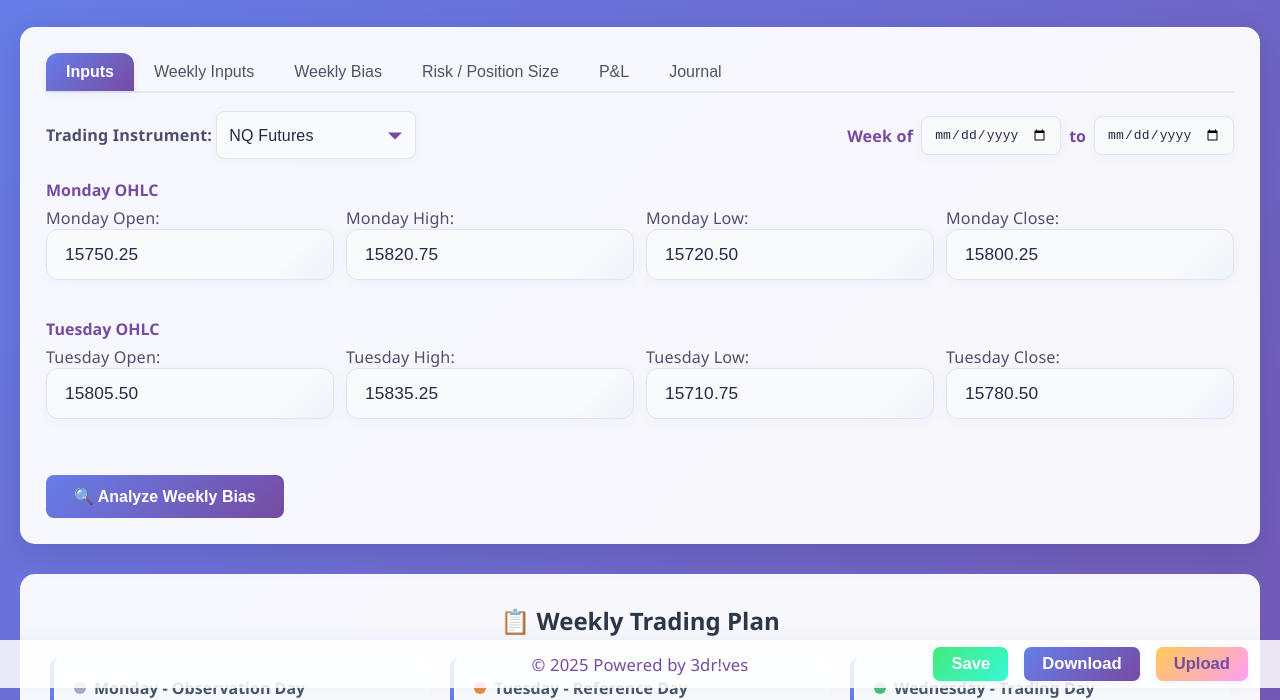
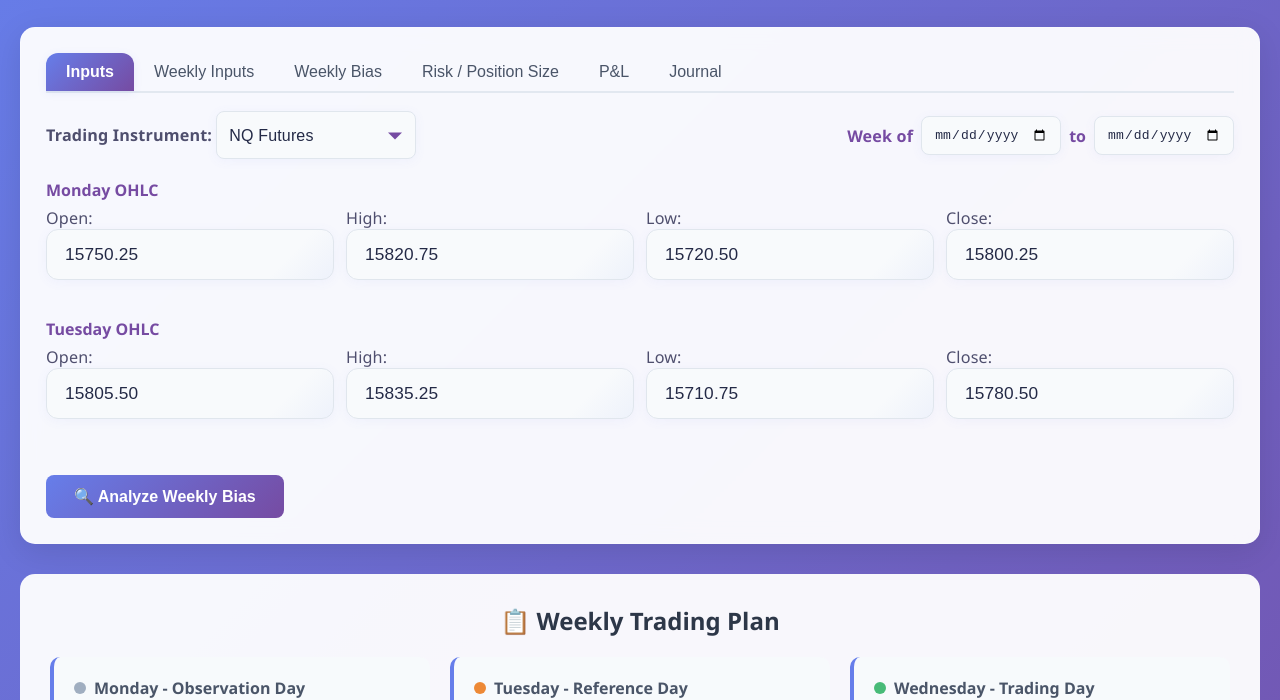
Before and after one commit to tithix/strat, a plain HTML site: page index.html in a window 1280 px wide. Shown: the part 112-812 px from the top of the page. Drawn offline with nearby package versions, Linux system fonts and the light colour scheme.

Commit message:
Add files via upload

```diff
--- a/index.html
+++ b/index.html
@@ -1020,19 +1020,19 @@
                         <div style="font-weight:600; color:#764ba2; margin-bottom:6px;">Monday OHLC</div>
                         <div style="display: grid; grid-template-columns: repeat(4, 1fr); gap: 12px;">
                             <div class="input-group">
-                                <label for="mondayOpen" style="font-weight:400;">Monday Open:</label>
+                                <label for="mondayOpen" style="font-weight:400;">Open:</label>
                                 <input type="number" id="mondayOpen" step="0.01" placeholder="Enter Monday open price">
                             </div>
                             <div class="input-group">
-                                <label for="mondayHigh" style="font-weight:400;">Monday High:</label>
+                                <label for="mondayHigh" style="font-weight:400;">High:</label>
                                 <input type="number" id="mondayHigh" step="0.01" placeholder="Enter Monday high price">
                             </div>
                             <div class="input-group">
-                                <label for="mondayLow" style="font-weight:400;">Monday Low:</label>
+                                <label for="mondayLow" style="font-weight:400;">Low:</label>
                                 <input type="number" id="mondayLow" step="0.01" placeholder="Enter Monday low price">
                             </div>
                             <div class="input-group">
-                                <label for="mondayClose" style="font-weight:400;">Monday Close:</label>
+                                <label for="mondayClose" style="font-weight:400;">Close:</label>
                                 <input type="number" id="mondayClose" step="0.01"
                                     placeholder="Enter Monday close price">
                             </div>
@@ -1042,21 +1042,21 @@
                         <div style="font-weight:600; color:#764ba2; margin-bottom:6px;">Tuesday OHLC</div>
                         <div style="display: grid; grid-template-columns: repeat(4, 1fr); gap: 12px;">
                             <div class="input-group">
-                                <label for="tuesdayOpen" style="font-weight:400;">Tuesday Open:</label>
+                                <label for="tuesdayOpen" style="font-weight:400;">Open:</label>
                                 <input type="number" id="tuesdayOpen" step="0.01"
                                     placeholder="Enter Tuesday open price">
                             </div>
                             <div class="input-group">
-                                <label for="tuesdayHigh" style="font-weight:400;">Tuesday High:</label>
+                                <label for="tuesdayHigh" style="font-weight:400;">High:</label>
                                 <input type="number" id="tuesdayHigh" step="0.01"
                                     placeholder="Enter Tuesday high price">
                             </div>
                             <div class="input-group">
-                                <label for="tuesdayLow" style="font-weight:400;">Tuesday Low:</label>
+                                <label for="tuesdayLow" style="font-weight:400;">Low:</label>
                                 <input type="number" id="tuesdayLow" step="0.01" placeholder="Enter Tuesday low price">
                             </div>
                             <div class="input-group">
-                                <label for="tuesdayClose" style="font-weight:400;">Tuesday Close:</label>
+                                <label for="tuesdayClose" style="font-weight:400;">Close:</label>
                                 <input type="number" id="tuesdayClose" step="0.01"
                                     placeholder="Enter Tuesday close price">
                             </div>
@@ -1069,22 +1069,22 @@
                         <div style="font-weight:600; color:#764ba2; margin-bottom:6px;">Wednesday OHLC</div>
                         <div style="display: grid; grid-template-columns: repeat(4, 1fr); gap: 12px;">
                             <div class="input-group">
-                                <label for="wednesdayOpen" style="font-weight:400;">Wednesday Open:</label>
+                                <label for="wednesdayOpen" style="font-weight:400;">Open:</label>
                                 <input type="number" id="wednesdayOpen" step="0.01"
                                     placeholder="Enter Wednesday open price">
                             </div>
                             <div class="input-group">
-                                <label for="wednesdayHigh" style="font-weight:400;">Wednesday High:</label>
+                                <label for="wednesdayHigh" style="font-weight:400;">High:</label>
                                 <input type="number" id="wednesdayHigh" step="0.01"
                                     placeholder="Enter Wednesday high price">
                             </div>
                             <div class="input-group">
-                                <label for="wednesdayLow" style="font-weight:400;">Wednesday Low:</label>
+                                <label for="wednesdayLow" style="font-weight:400;">Low:</label>
                                 <input type="number" id="wednesdayLow" step="0.01"
                                     placeholder="Enter Wednesday low price">
                             </div>
                             <div class="input-group">
-                                <label for="wednesdayClose" style="font-weight:400;">Wednesday Close:</label>
+                                <label for="wednesdayClose" style="font-weight:400;">Close:</label>
                                 <input type="number" id="wednesdayClose" step="0.01"
                                     placeholder="Enter Wednesday close price">
                             </div>
@@ -1094,22 +1094,22 @@
                         <div style="font-weight:600; color:#764ba2; margin-bottom:6px;">Thursday OHLC</div>
                         <div style="display: grid; grid-template-columns: repeat(4, 1fr); gap: 12px;">
                             <div class="input-group">
-                                <label for="thursdayOpen" style="font-weight:400;">Thursday Open:</label>
+                                <label for="thursdayOpen" style="font-weight:400;">Open:</label>
                                 <input type="number" id="thursdayOpen" step="0.01"
                                     placeholder="Enter Thursday open price">
                             </div>
                             <div class="input-group">
-                                <label for="thursdayHigh" style="font-weight:400;">Thursday High:</label>
+                                <label for="thursdayHigh" style="font-weight:400;">High:</label>
                                 <input type="number" id="thursdayHigh" step="0.01"
                                     placeholder="Enter Thursday high price">
                             </div>
                             <div class="input-group">
-                                <label for="thursdayLow" style="font-weight:400;">Thursday Low:</label>
+                                <label for="thursdayLow" style="font-weight:400;">Low:</label>
                                 <input type="number" id="thursdayLow" step="0.01"
                                     placeholder="Enter Thursday low price">
                             </div>
                             <div class="input-group">
-                                <label for="thursdayClose" style="font-weight:400;">Thursday Close:</label>
+                                <label for="thursdayClose" style="font-weight:400;">Close:</label>
                                 <input type="number" id="thursdayClose" step="0.01"
                                     placeholder="Enter Thursday close price">
                             </div>
@@ -1119,19 +1119,19 @@
                         <div style="font-weight:600; color:#764ba2; margin-bottom:6px;">Friday OHLC</div>
                         <div style="display: grid; grid-template-columns: repeat(4, 1fr); gap: 12px;">
                             <div class="input-group">
-                                <label for="fridayOpen" style="font-weight:400;">Friday Open:</label>
+                                <label for="fridayOpen" style="font-weight:400;">Open:</label>
                                 <input type="number" id="fridayOpen" step="0.01" placeholder="Enter Friday open price">
                             </div>
                             <div class="input-group">
-                                <label for="fridayHigh" style="font-weight:400;">Friday High:</label>
+                                <label for="fridayHigh" style="font-weight:400;">High:</label>
                                 <input type="number" id="fridayHigh" step="0.01" placeholder="Enter Friday high price">
                             </div>
                             <div class="input-group">
-                                <label for="fridayLow" style="font-weight:400;">Friday Low:</label>
+                                <label for="fridayLow" style="font-weight:400;">Low:</label>
                                 <input type="number" id="fridayLow" step="0.01" placeholder="Enter Friday low price">
                             </div>
                             <div class="input-group">
-                                <label for="fridayClose" style="font-weight:400;">Friday Close:</label>
+                                <label for="fridayClose" style="font-weight:400;">Close:</label>
                                 <input type="number" id="fridayClose" step="0.01"
                                     placeholder="Enter Friday close price">
                             </div>
@@ -1392,21 +1392,6 @@
         </div>
     </div>
 
-    <footer id="main-footer"
-        style="position:fixed; left:0; right:0; bottom:0; width:100vw; background:rgba(255,255,255,0.85); box-shadow:0 -2px 16px rgba(102,126,234,0.08); display:flex; align-items:center; justify-content:center; z-index:1002; min-height:48px; font-size:1.04em; font-weight:500; color:#764ba2; letter-spacing:0.01em;">
-        <div style="flex:1; text-align:center;">
-            &copy; 2025 Powered by 3dr!ves
-        </div>
-        <div style="position:absolute; right:32px; display:flex; gap:16px; align-items:center;">
-            <button id="save-btn"
-                style="background:linear-gradient(135deg,#43e97b 0%,#38f9d7 100%); color:#fff; border:none; border-radius:7px; padding:7px 18px; font-weight:600; font-size:1em; cursor:pointer; box-shadow:0 2px 8px rgba(34,197,94,0.10); transition:background 0.2s;">Save</button>
-            <button id="download-json"
-                style="background:linear-gradient(135deg,#667eea 0%,#764ba2 100%); color:#fff; border:none; border-radius:7px; padding:7px 18px; font-weight:600; font-size:1em; cursor:pointer; box-shadow:0 2px 8px rgba(102,126,234,0.10); transition:background 0.2s;">Download</button>
-            <button id="upload-json"
-                style="background:linear-gradient(135deg,#feca57 0%,#ff9ff3 100%); color:#764ba2; border:none; border-radius:7px; padding:7px 18px; font-weight:600; font-size:1em; cursor:pointer; box-shadow:0 2px 8px rgba(102,126,234,0.10); transition:background 0.2s;">Upload</button>
-            <input type="file" id="upload-json-input" accept="application/json" style="display:none;" />
-        </div>
-    </footer>
     <script>
         // Download JSON logic
         document.getElementById('download-json').onclick = function () {
@@ -1697,6 +1682,7 @@
             const isBull = close > open;
             const candleColor = isBull ? '#22c55e' : '#232323';
             svg.innerHTML += `<rect x="17" y="${highY}" width="2" height="${lowY - highY}" fill="#888" rx="1"/>`;
+
             const bodyY = Math.min(openY, closeY);
             const bodyH = Math.abs(closeY - openY) || 6;
             svg.innerHTML += `<rect x="10" y="${bodyY}" width="16" height="${bodyH}" fill="${candleColor}" rx="3"/>`;
```
